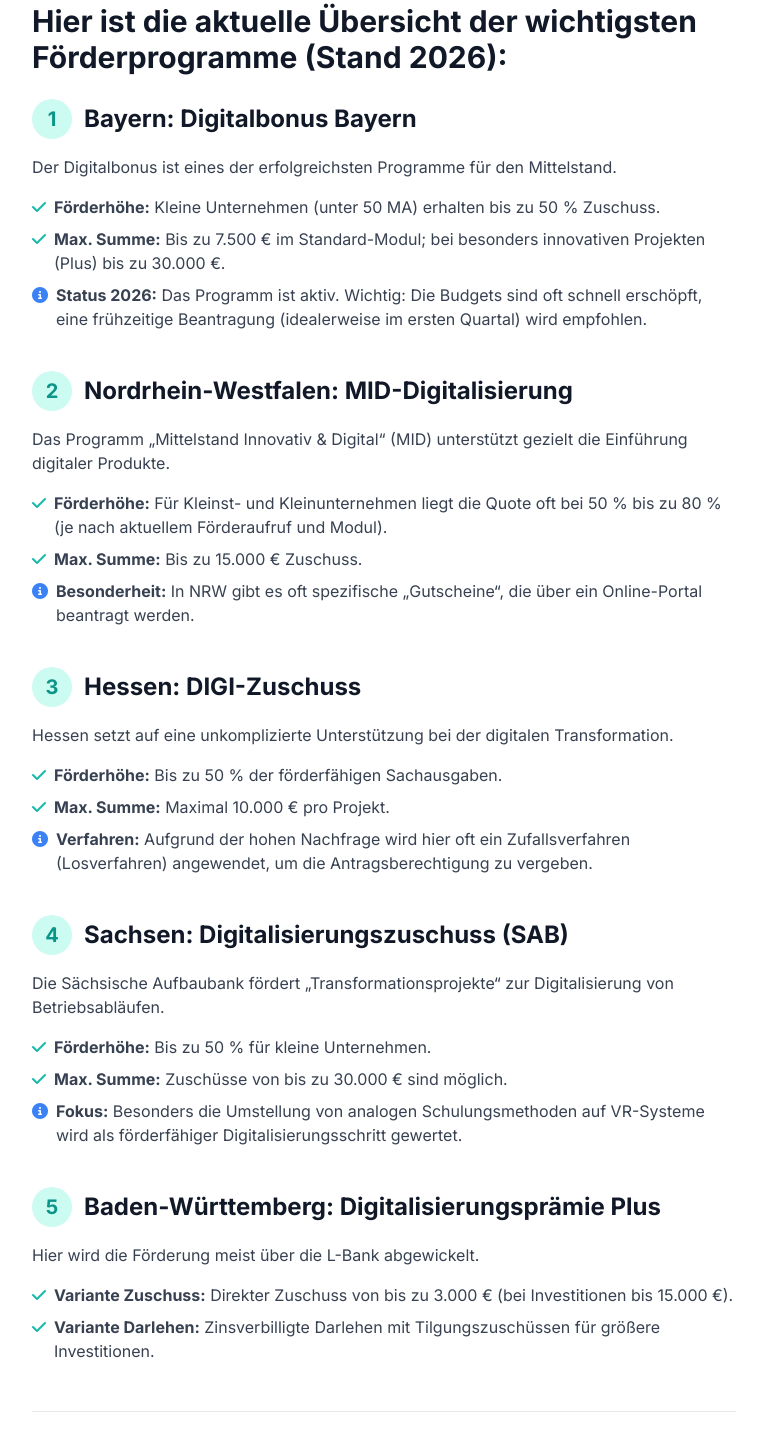
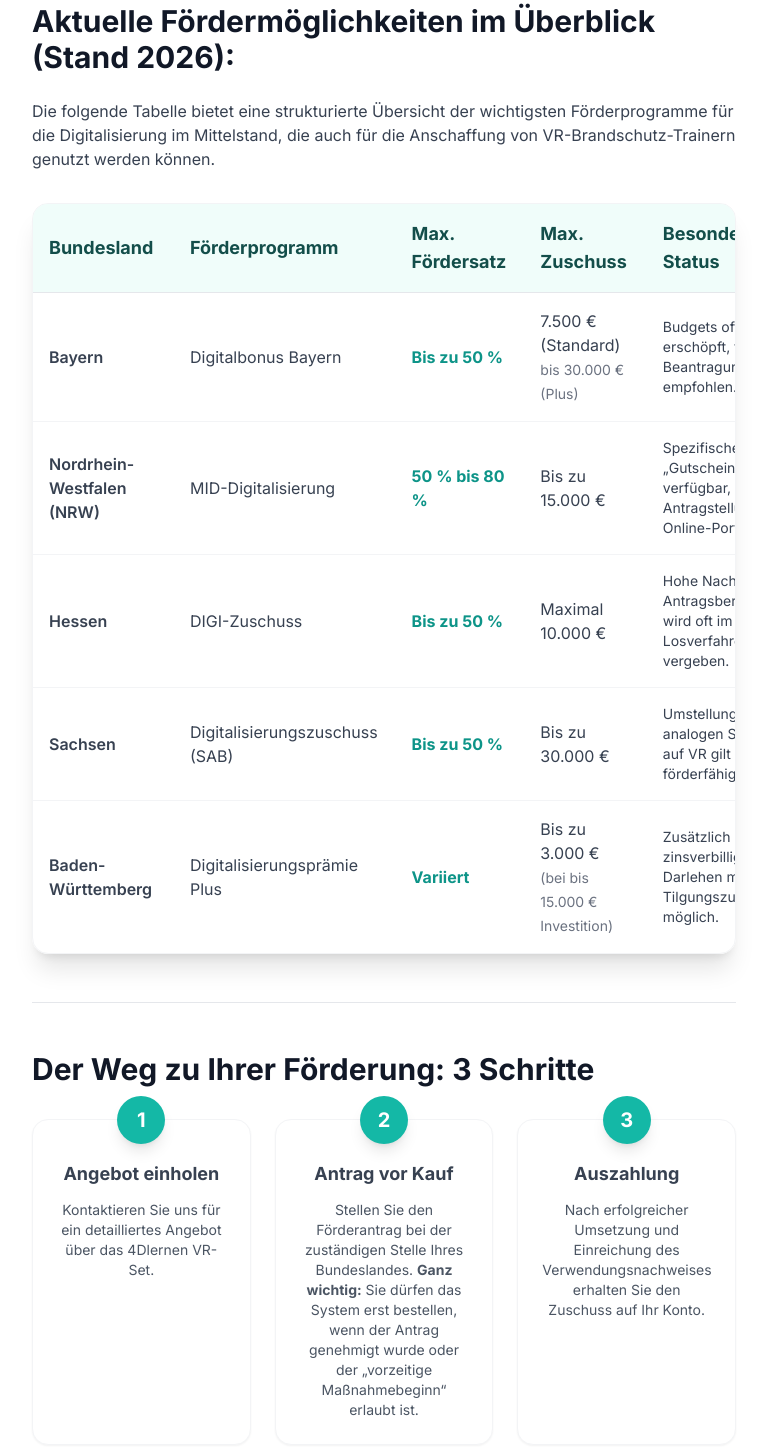
Before and after one commit to SharcSmart/4dlernen, a plain HTML site: page foerderung.html in a window 1280 px wide. Shown: the part 1257-2705 px from the top of the page, without its empty margins (256-1022 px from the left). Drawn offline with nearby package versions, Linux system fonts and the light colour scheme.

Commit message:
forderung blogpost

```diff
--- a/foerderung.html
+++ b/foerderung.html
@@ -49,6 +49,67 @@
             border-bottom: 1px solid rgba(255, 255, 255, 0.3);
         }
     </style>
+    <script type="application/ld+json">
+    {
+      "@context": "https://schema.org",
+      "@type": "Article",
+      "headline": "VR-Brandschutz-Training: Bis zu 50 % staatliche Förderung sichern",
+      "description": "Informationen zur staatlichen Förderung von virtuellen Brandschutz-Trainings in Deutschland. Übersicht der Programme in Bayern, NRW, Hessen, Sachsen und Baden-Württemberg.",
+      "author": {
+        "@type": "Organization",
+        "name": "4dlernen GmbH"
+      },
+      "publisher": {
+        "@type": "Organization",
+        "name": "4dlernen GmbH",
+        "logo": {
+          "@type": "ImageObject",
+          "url": "https://www.4dlernen.de/images/Doppelloescher.jpg"
+        }
+      },
+      "image": "https://www.4dlernen.de/images/foerderung-banner.png"
+    }
+    </script>
+    <script type="application/ld+json">
+    {
+      "@context": "https://schema.org",
+      "@type": "FAQPage",
+      "mainEntity": [
+        {
+          "@type": "Question",
+          "name": "Wird VR-Brandschutz-Training staatlich gefördert?",
+          "acceptedAnswer": {
+            "@type": "Answer",
+            "text": "Ja, da VR-Training als Digitalisierung von Unternehmensprozessen gilt, fördern viele Bundesländer in Deutschland die Anschaffung mit Zuschüssen von bis zu 50 % oder mehr der Kosten."
+          }
+        },
+        {
+          "@type": "Question",
+          "name": "Welche Bundesländer fördern virtuelle Feuerlöschtrainer?",
+          "acceptedAnswer": {
+            "@type": "Answer",
+            "text": "Es gibt verschiedene Förderprogramme je nach Bundesland, z.B. Digitalbonus Bayern, MID-Digitalisierung in Nordrhein-Westfalen (NRW), DIGI-Zuschuss in Hessen, Digitalisierungszuschuss (SAB) in Sachsen und Digitalisierungsprämie Plus in Baden-Württemberg."
+          }
+        },
+        {
+          "@type": "Question",
+          "name": "Wie hoch ist die maximale Fördersumme für VR-Brandschutz?",
+          "acceptedAnswer": {
+            "@type": "Answer",
+            "text": "Die Fördersummen variieren je nach Programm und Bundesland stark. In Bayern sind z.B. bis zu 7.500 € (Standard) oder 30.000 € (Plus) möglich, in NRW bis zu 15.000 €, in Hessen bis zu 10.000 € und in Sachsen bis zu 30.000 €."
+          }
+        },
+        {
+          "@type": "Question",
+          "name": "Wann muss der Förderantrag gestellt werden?",
+          "acceptedAnswer": {
+            "@type": "Answer",
+            "text": "Ganz wichtig: Der Förderantrag muss vor dem Kauf gestellt und genehmigt werden. Das System darf erst bestellt werden, wenn der Antrag genehmigt wurde oder ein vorzeitiger Maßnahmenbeginn explizit erlaubt ist."
+          }
+        }
+      ]
+    }
+    </script>
 </head>
 
 <body class="bg-gray-50 text-gray-800 antialiased selection:bg-brand-500 selection:text-white">
@@ -125,127 +186,68 @@
                     </p>
                 </div>
 
-                <h2 class="text-3xl font-bold text-gray-900 mt-12 mb-6">Hier ist die aktuelle Übersicht der wichtigsten
-                    Förderprogramme (Stand 2026):</h2>
+                <h2 class="text-3xl font-bold text-gray-900 mt-12 mb-6">Aktuelle Fördermöglichkeiten im Überblick (Stand
+                    2026):</h2>
+                <p class="mb-8">Die folgende Tabelle bietet eine strukturierte Übersicht der wichtigsten Förderprogramme
+                    für die Digitalisierung im Mittelstand, die auch für die Anschaffung von VR-Brandschutz-Trainern
+                    genutzt werden können.</p>
 
-                <!-- 1. Bayern -->
-                <div class="mb-10">
-                    <div class="flex items-center gap-3 mb-4">
-                        <div
-                            class="w-10 h-10 rounded-full bg-brand-100 text-brand-600 flex items-center justify-center font-bold text-xl">
-                            1</div>
-                        <h3 class="text-2xl font-bold text-gray-900 m-0">Bayern: Digitalbonus Bayern</h3>
-                    </div>
-                    <p class="mb-4">Der Digitalbonus ist eines der erfolgreichsten Programme für den Mittelstand.</p>
-                    <ul class="space-y-2 list-none pl-0">
-                        <li class="flex items-start gap-2"><i
-                                class="fa-solid fa-check text-brand-500 mt-1"></i><span><strong>Förderhöhe:</strong>
-                                Kleine Unternehmen (unter 50 MA) erhalten bis zu 50 % Zuschuss.</span></li>
-                        <li class="flex items-start gap-2"><i
-                                class="fa-solid fa-check text-brand-500 mt-1"></i><span><strong>Max. Summe:</strong> Bis
-                                zu 7.500 € im Standard-Modul; bei besonders innovativen Projekten (Plus) bis zu 30.000
-                                €.</span></li>
-                        <li class="flex items-start gap-2"><i
-                                class="fa-solid fa-info-circle text-blue-500 mt-1"></i><span><strong>Status
-                                    2026:</strong> Das Programm ist aktiv. Wichtig: Die Budgets sind oft schnell
-                                erschöpft, eine frühzeitige Beantragung (idealerweise im ersten Quartal) wird
-                                empfohlen.</span></li>
-                    </ul>
-                </div>
-
-                <!-- 2. NRW -->
-                <div class="mb-10">
-                    <div class="flex items-center gap-3 mb-4">
-                        <div
-                            class="w-10 h-10 rounded-full bg-brand-100 text-brand-600 flex items-center justify-center font-bold text-xl">
-                            2</div>
-                        <h3 class="text-2xl font-bold text-gray-900 m-0">Nordrhein-Westfalen: MID-Digitalisierung</h3>
-                    </div>
-                    <p class="mb-4">Das Programm „Mittelstand Innovativ & Digital“ (MID) unterstützt gezielt die
-                        Einführung digitaler Produkte.</p>
-                    <ul class="space-y-2 list-none pl-0">
-                        <li class="flex items-start gap-2"><i
-                                class="fa-solid fa-check text-brand-500 mt-1"></i><span><strong>Förderhöhe:</strong> Für
-                                Kleinst- und Kleinunternehmen liegt die Quote oft bei 50 % bis zu 80 % (je nach
-                                aktuellem Förderaufruf und Modul).</span></li>
-                        <li class="flex items-start gap-2"><i
-                                class="fa-solid fa-check text-brand-500 mt-1"></i><span><strong>Max. Summe:</strong> Bis
-                                zu 15.000 € Zuschuss.</span></li>
-                        <li class="flex items-start gap-2"><i
-                                class="fa-solid fa-info-circle text-blue-500 mt-1"></i><span><strong>Besonderheit:</strong>
-                                In NRW gibt es oft spezifische „Gutscheine“, die über ein Online-Portal beantragt
-                                werden.</span></li>
-                    </ul>
-                </div>
-
-                <!-- 3. Hessen -->
-                <div class="mb-10">
-                    <div class="flex items-center gap-3 mb-4">
-                        <div
-                            class="w-10 h-10 rounded-full bg-brand-100 text-brand-600 flex items-center justify-center font-bold text-xl">
-                            3</div>
-                        <h3 class="text-2xl font-bold text-gray-900 m-0">Hessen: DIGI-Zuschuss</h3>
-                    </div>
-                    <p class="mb-4">Hessen setzt auf eine unkomplizierte Unterstützung bei der digitalen Transformation.
-                    </p>
-                    <ul class="space-y-2 list-none pl-0">
-                        <li class="flex items-start gap-2"><i
-                                class="fa-solid fa-check text-brand-500 mt-1"></i><span><strong>Förderhöhe:</strong> Bis
-                                zu 50 % der förderfähigen Sachausgaben.</span></li>
-                        <li class="flex items-start gap-2"><i
-                                class="fa-solid fa-check text-brand-500 mt-1"></i><span><strong>Max. Summe:</strong>
-                                Maximal 10.000 € pro Projekt.</span></li>
-                        <li class="flex items-start gap-2"><i
-                                class="fa-solid fa-info-circle text-blue-500 mt-1"></i><span><strong>Verfahren:</strong>
-                                Aufgrund der hohen Nachfrage wird hier oft ein Zufallsverfahren (Losverfahren)
-                                angewendet, um die Antragsberechtigung zu vergeben.</span></li>
-                    </ul>
-                </div>
-
-                <!-- 4. Sachsen -->
-                <div class="mb-10">
-                    <div class="flex items-center gap-3 mb-4">
-                        <div
-                            class="w-10 h-10 rounded-full bg-brand-100 text-brand-600 flex items-center justify-center font-bold text-xl">
-                            4</div>
-                        <h3 class="text-2xl font-bold text-gray-900 m-0">Sachsen: Digitalisierungszuschuss (SAB)</h3>
-                    </div>
-                    <p class="mb-4">Die Sächsische Aufbaubank fördert „Transformationsprojekte“ zur Digitalisierung von
-                        Betriebsabläufen.</p>
-                    <ul class="space-y-2 list-none pl-0">
-                        <li class="flex items-start gap-2"><i
-                                class="fa-solid fa-check text-brand-500 mt-1"></i><span><strong>Förderhöhe:</strong> Bis
-                                zu 50 % für kleine Unternehmen.</span></li>
-                        <li class="flex items-start gap-2"><i
-                                class="fa-solid fa-check text-brand-500 mt-1"></i><span><strong>Max. Summe:</strong>
-                                Zuschüsse von bis zu 30.000 € sind möglich.</span></li>
-                        <li class="flex items-start gap-2"><i
-                                class="fa-solid fa-info-circle text-blue-500 mt-1"></i><span><strong>Fokus:</strong>
-                                Besonders die Umstellung von analogen Schulungsmethoden auf VR-Systeme wird als
-                                förderfähiger Digitalisierungsschritt gewertet.</span></li>
-                    </ul>
-                </div>
-
-                <!-- 5. Baden-Württemberg -->
-                <div class="mb-10">
-                    <div class="flex items-center gap-3 mb-4">
-                        <div
-                            class="w-10 h-10 rounded-full bg-brand-100 text-brand-600 flex items-center justify-center font-bold text-xl">
-                            5</div>
-                        <h3 class="text-2xl font-bold text-gray-900 m-0">Baden-Württemberg: Digitalisierungsprämie Plus
-                        </h3>
-                    </div>
-                    <p class="mb-4">Hier wird die Förderung meist über die L-Bank abgewickelt.</p>
-                    <ul class="space-y-2 list-none pl-0">
-                        <li class="flex items-start gap-2"><i
-                                class="fa-solid fa-check text-brand-500 mt-1"></i><span><strong>Variante
-                                    Zuschuss:</strong> Direkter Zuschuss von bis zu 3.000 € (bei Investitionen bis
-                                15.000 €).</span></li>
-                        <li class="flex items-start gap-2"><i
-                                class="fa-solid fa-check text-brand-500 mt-1"></i><span><strong>Variante
-                                    Darlehen:</strong> Zinsverbilligte Darlehen mit Tilgungszuschüssen für größere
-                                Investitionen.</span></li>
-                    </ul>
+                <div class="overflow-x-auto shadow-xl rounded-2xl border border-gray-100 mb-12">
+                    <table class="w-full text-left border-collapse min-w-[800px]">
+                        <thead>
+                            <tr class="bg-brand-50 text-brand-900 border-b border-brand-200">
+                                <th class="p-4 font-bold text-lg">Bundesland</th>
+                                <th class="p-4 font-bold text-lg">Förderprogramm</th>
+                                <th class="p-4 font-bold text-lg">Max. Fördersatz</th>
+                                <th class="p-4 font-bold text-lg">Max. Zuschuss</th>
+                                <th class="p-4 font-bold text-lg">Besonderheiten / Status</th>
+                            </tr>
+                        </thead>
+                        <tbody class="text-gray-700 divide-y divide-gray-100">
+                            <tr class="hover:bg-gray-50 transition-colors">
+                                <td class="p-4 font-semibold">Bayern</td>
+                                <td class="p-4">Digitalbonus Bayern</td>
+                                <td class="p-4 text-brand-600 font-bold">Bis zu 50 %</td>
+                                <td class="p-4">7.500 € (Standard) <br><span class="text-sm text-gray-500">bis 30.000 €
+                                        (Plus)</span></td>
+                                <td class="p-4 text-sm">Budgets oft schnell erschöpft, frühzeitige Beantragung (Q1)
+                                    empfohlen.</td>
+                            </tr>
+                            <tr class="hover:bg-gray-50 transition-colors">
+                                <td class="p-4 font-semibold">Nordrhein-Westfalen (NRW)</td>
+                                <td class="p-4">MID-Digitalisierung</td>
+                                <td class="p-4 text-brand-600 font-bold">50 % bis 80 %</td>
+                                <td class="p-4">Bis zu 15.000 €</td>
+                                <td class="p-4 text-sm">Spezifische „Gutscheine“ verfügbar, Antragstellung über
+                                    Online-Portal.</td>
+                            </tr>
+                            <tr class="hover:bg-gray-50 transition-colors">
+                                <td class="p-4 font-semibold">Hessen</td>
+                                <td class="p-4">DIGI-Zuschuss</td>
+                                <td class="p-4 text-brand-600 font-bold">Bis zu 50 %</td>
+                                <td class="p-4">Maximal 10.000 €</td>
+                                <td class="p-4 text-sm">Hohe Nachfrage, Antragsberechtigung wird oft im Losverfahren
+                                    vergeben.</td>
+                            </tr>
+                            <tr class="hover:bg-gray-50 transition-colors">
+                                <td class="p-4 font-semibold">Sachsen</td>
+                                <td class="p-4">Digitalisierungszuschuss (SAB)</td>
+                                <td class="p-4 text-brand-600 font-bold">Bis zu 50 %</td>
+                                <td class="p-4">Bis zu 30.000 €</td>
+                                <td class="p-4 text-sm">Umstellung von analogen Schulungen auf VR gilt als förderfähiger
+                                    Schritt.</td>
+                            </tr>
+                            <tr class="hover:bg-gray-50 transition-colors">
+                                <td class="p-4 font-semibold">Baden-Württemberg</td>
+                                <td class="p-4">Digitalisierungsprämie Plus</td>
+                                <td class="p-4 text-brand-600 font-bold">Variiert</td>
+                                <td class="p-4">Bis zu 3.000 € <br><span class="text-sm text-gray-500">(bei bis 15.000 €
+                                        Investition)</span></td>
+                                <td class="p-4 text-sm">Zusätzlich sind zinsverbilligte Darlehen mit Tilgungszuschüssen
+                                    möglich.</td>
+                            </tr>
+                        </tbody>
+                    </table>
                 </div>
 
                 <hr class="my-12 border-gray-200">
```
Also changed, not shown: index.html (+0 -20 lines), kontakt.html (+5 -1 lines), vr-trainer.html (+25 -0 lines).
